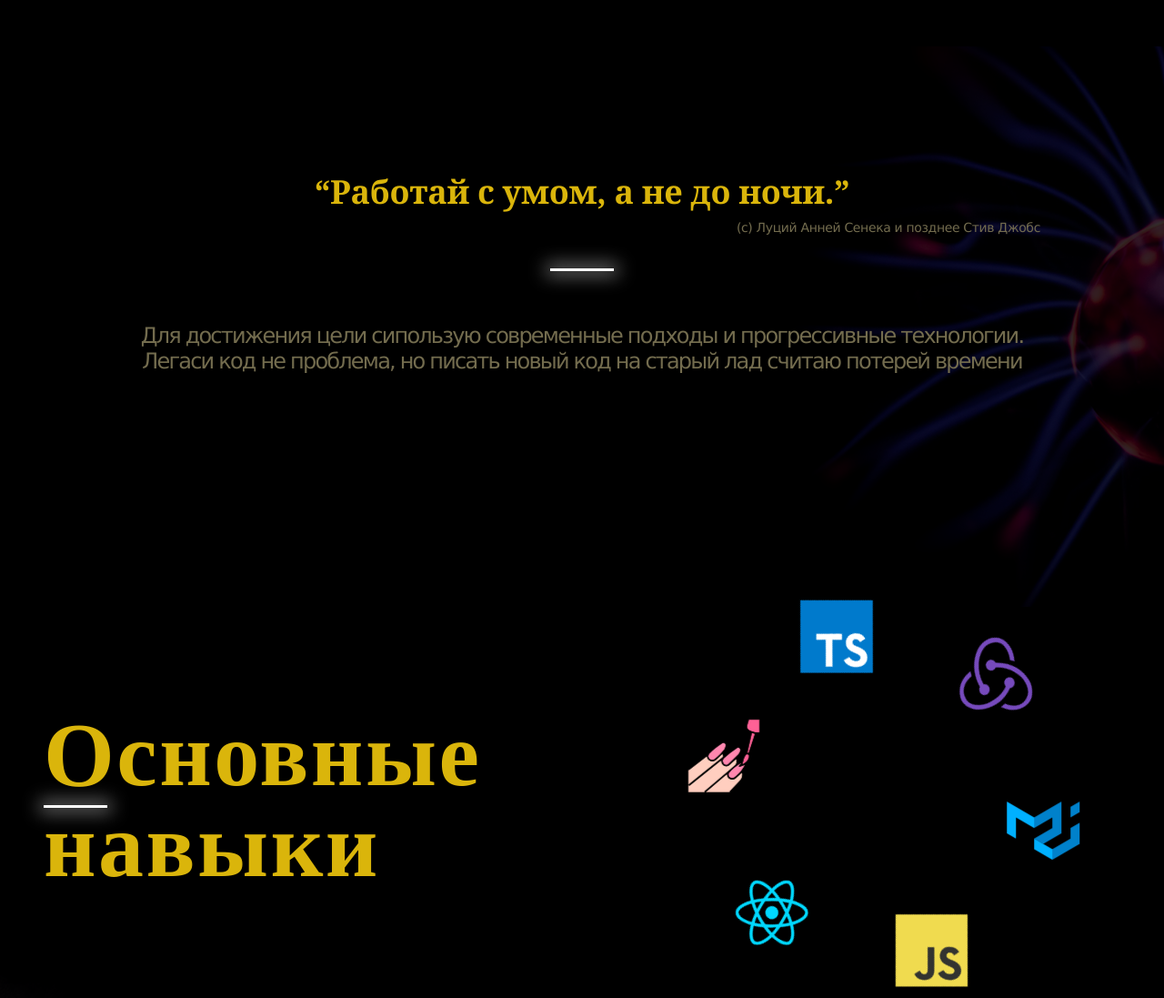
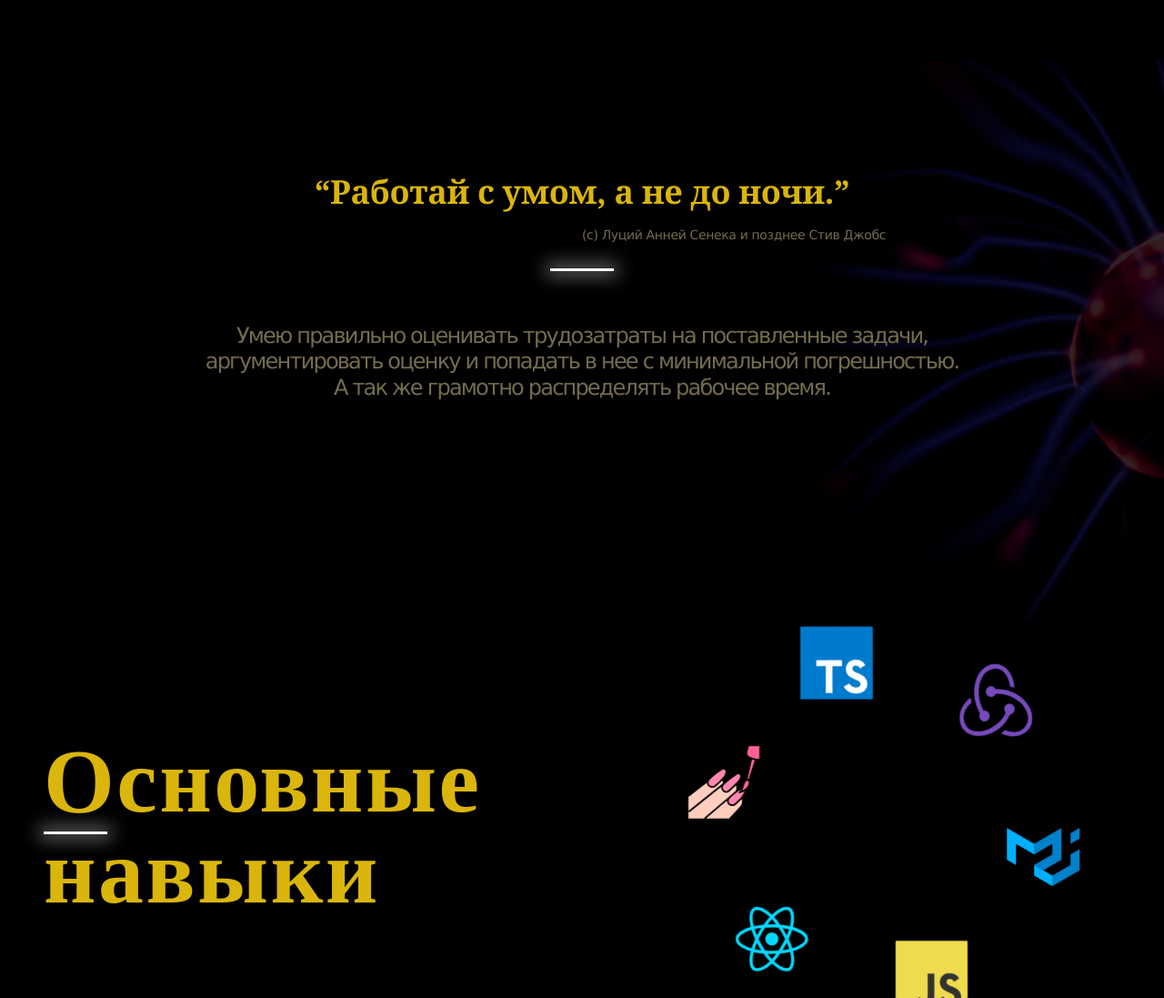
Before and after one commit to NataliaIlina/portfolio-new, a Gatsby site: page / in a window 1280 px wide. Shown: the part 680-1777 px from the top of the page at 91% size. Built offline with nearby package versions, Linux system fonts and the light colour scheme; Gatsby itself is replaced by a stand-in of ours.

Commit message:
content fixes

```diff
--- a/src/components/Content/Content.styled.ts
+++ b/src/components/Content/Content.styled.ts
@@ -155,15 +155,15 @@ export const SBlock = styled.div<{
 export const SQuote = styled(Text.caption)`
   position: absolute;
   right: 0;
-  bottom: -12px;
+  bottom: -16px;
 
   ${({ theme }) => theme.media.up('md')} {
-    right: 88px;
-    bottom: -10px;
+    bottom: -28px;
   }
 
   ${({ theme }) => theme.media.up('md')} {
-    right: 88px;
-    bottom: -24px;
+    left: 50%;
+    bottom: -32px;
+    right: auto;
   }
 `;
--- a/src/components/Content/Content.tsx
+++ b/src/components/Content/Content.tsx
@@ -17,17 +17,14 @@ const Content: React.FC = () => (
       title={
         <>
           “Работай с умом, а не до ночи.”
-          <SQuote textAlign="right">
-            (с) Луций Анней Сенека и позднее Стив Джобс
-          </SQuote>
+          <SQuote textAlign="right">(с) Луций Анней Сенека и позднее Стив Джобс</SQuote>
         </>
       }
       description={
         <>
-          Для достижения цели сипользую современные подходы и прогрессивные
-          технологии.
-          <br /> Легаси код не проблема, но писать новый код на старый лад
-          считаю потерей времени
+          Умею правильно оценивать трудозатраты на&nbsp;поставленные задачи, аргументировать оценку
+          и&nbsp;попадать в&nbsp;нее с&nbsp;минимальной погрешностью.
+          <br /> А&nbsp;так&nbsp;же грамотно распределять рабочее время.
         </>
       }
       image="meduse.png"
@@ -50,16 +47,16 @@ const Content: React.FC = () => (
       title={
         <>
           Работа должна быть интересной.
-          <br /> Даже легаси код может вдохновлять.
+          <br /> Даже легаси может вдохновлять.
         </>
       }
       description={
         <>
-          Конечно писать что-то с нуля намного проще, чем править старый код.
-          <br />
-          Иногда даже быстрее. Но все таки для начала надо попытаться исправить
-          то,
-          <br /> что не работает, чем построить что-то заново
+          С&nbsp;удовольствием создаю новые удобные интерфейсы,
+          <br /> воплощаю в&nbsp;жизнь интересные дизайнерские задумки.
+          <br /> Люблю рефакторинг&nbsp;&mdash; как с&nbsp;точки зрения кода, так
+          и&nbsp;с&nbsp;точки зрения дизайна.
+          <br /> Обожаю код-ревью и&nbsp;считаю его неотъемлимой частью разработки.
         </>
       }
       image="gear.png"
@@ -85,9 +82,9 @@ const Content: React.FC = () => (
       title="Лучше поздно, чем никогда."
       description={
         <>
-          В какой-то момент пришло осознание, что пора менять жизнь. <br />{' '}
-          Выбор пал на программирование, из направлений приглянулся frontend.{' '}
-          <br /> Так в 30+ я сменила профессию, что считаю своим преимуществом
+          В какой-то момент пришло осознание, что пора менять жизнь. <br /> Выбор пал на
+          программирование, из направлений приглянулся frontend. <br /> Так в 30+ я сменила
+          профессию, что считаю своим преимуществом
         </>
       }
       image="clock.png"
--- a/src/components/ContentBlock/ContentBlock.styled.ts
+++ b/src/components/ContentBlock/ContentBlock.styled.ts
@@ -10,4 +10,9 @@ export const SDescription = styled(Text.body).withConfig<{
     css`
       animation: ${fadeOut} 2.5s ease-out;
     `}
+
+  ${({ theme }) => theme.media.up('md')} {
+    padding-left: 120px;
+    padding-right: 120px;
+  }
 `;
--- a/src/components/ContentBlock/ContentBlock.tsx
+++ b/src/components/ContentBlock/ContentBlock.tsx
@@ -10,12 +10,7 @@ type TProps = {
   placement?: 'left' | 'right';
 };
 
-const ContentBlock: React.FC<TProps> = ({
-  title,
-  description,
-  image,
-  placement = 'left',
-}) => {
+const ContentBlock: React.FC<TProps> = ({ title, description, image, placement = 'left' }) => {
   const [withAnimation, showAnimation] = useState(false);
   const blockRef = useRef(null);
 
@@ -35,11 +30,7 @@ const ContentBlock: React.FC<TProps> = ({
     <SBlock ref={blockRef} image={image} placement={placement}>
       <Text.header3 textAlign="center">{title}</Text.header3>
 
-      <SDescription
-        textAlign="center"
-        withTopDecor
-        withAnimation={withAnimation}
-      >
+      <SDescription textAlign="center" withTopDecor withAnimation={withAnimation}>
         {description}
       </SDescription>
     </SBlock>
```
